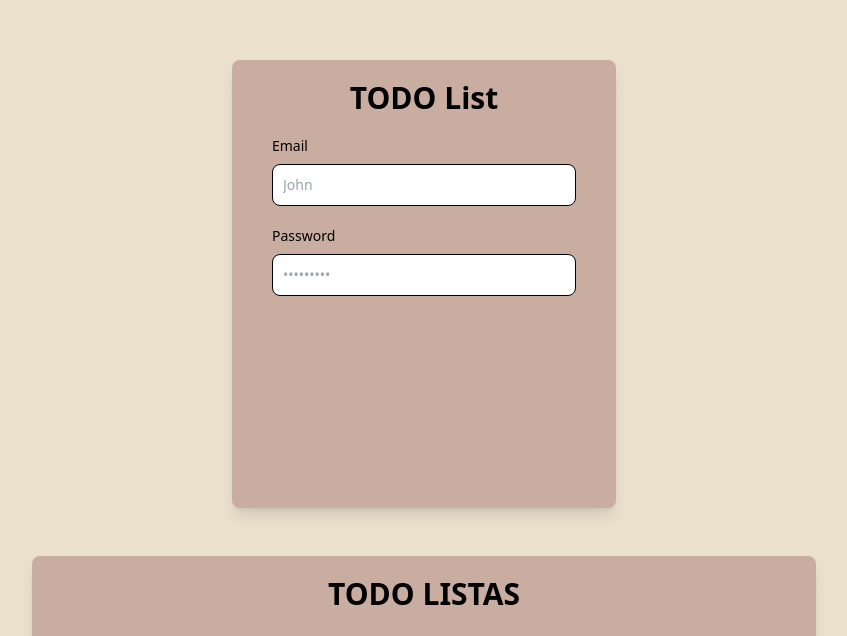
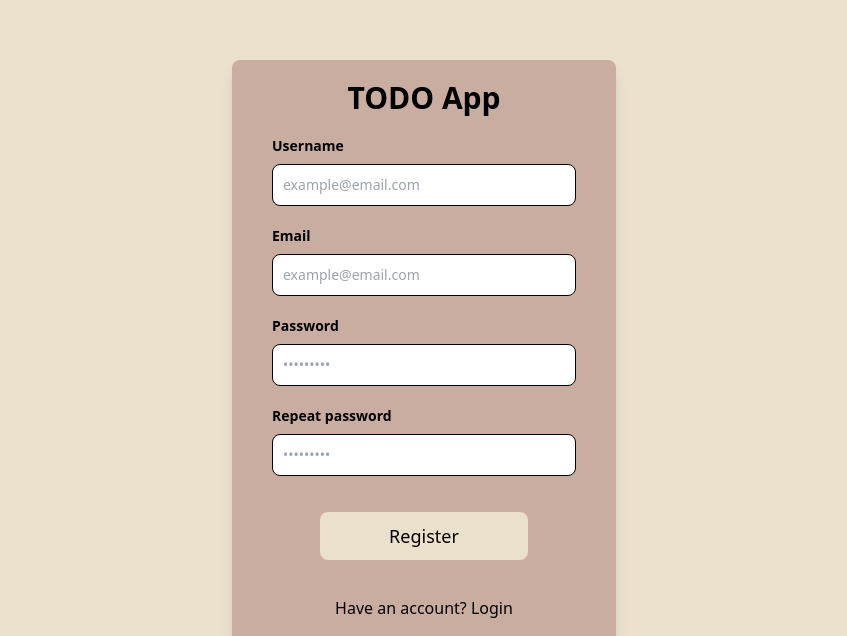
Before and after one commit to DanVolu/TODO-aplikacija, a React (Vite) app: page / in a window 1280 px wide. Shown: the part 164-800 px from the top of the page, without its empty margins (216-1063 px from the left). Built offline with nearby package versions, Linux system fonts and the light colour scheme.

Commit message:
pabaigiau register / login, bet reikes truputi pafixint

```diff
--- a/src/App.jsx
+++ b/src/App.jsx
@@ -1,12 +1,16 @@
 // import { BrowserRouter, Routes, Route } from 'react-router-dom'
 import Login from './components/Login.jsx'
 import Todo from './components/Todo.jsx'
+import Register from './components/Register.jsx'
 
 function App() {
 
 
   return (
     <>
+    <Register></Register>
+
+
       <Login></Login>
       <Todo></Todo>
       {/* <BrowserRouter>
--- a/src/components/Login.jsx
+++ b/src/components/Login.jsx
@@ -3,20 +3,27 @@ function Login() {
   //TODO button, dont have an account link to register page, and register page, placeholders
 
   return (
-    <div className="w-[24rem] h-[28rem] mx-auto mt-56 rounded-lg  shadow-lg bg-todo">
+    <div className="w-[24rem] h-[26rem] mx-auto mt-56 rounded-lg  shadow-lg bg-todo">
         <div className="w-full p-5">
-          <p className="font-semibold text-3xl flex justify-center"> TODO List</p>
+          <p className="font-semibold text-3xl flex justify-center"> TODO App</p>
           </div>
 
-          <div className="w-full grid place-items-center px-10">
-            <label for="email" className="block mb-2 text-sm font-medium text-gray-900 dark:text-white w-full">Email</label>
-            <input type="text" id="email" className="bg-gray-50 border border-gray-300 text-gray-900 text-sm rounded-lg focus:ring-blue-500 focus:border-blue-500 block w-[19rem] p-2.5 dark:bg-gray-700 dark:border-gray-600 dark:placeholder-gray-400 dark:text-white dark:focus:ring-blue-500 dark:focus:border-blue-500" placeholder="John" required />
+          <div className="w-full grid place-items-center px-10 ">
+            <label htmlFor="email" className="block mb-2 font-semibold text-sm  text-gray-900 dark:text-white w-full">Email</label>
+            <input type="text" id="email" className="bg-gray-50 border border-gray-300 text-gray-900 text-sm rounded-lg focus:ring-blue-500 focus:border-blue-500 block w-[19rem] p-2.5 dark:bg-gray-700 dark:border-gray-600 dark:placeholder-gray-400 dark:text-white dark:focus:ring-blue-500 dark:focus:border-blue-500" placeholder="example@email.com" required />
         </div>
 
-        <div class="w-full grid place-items-center px-10 mt-5">
-        <label for="password" className="block mb-2 text-sm font-medium text-gray-900 dark:text-white w-full">Password</label>
-        <input type="password" id="password" class="bg-gray-50 border border-gray-300 text-gray-900 text-sm rounded-lg focus:ring-blue-500 focus:border-blue-500 block w-full p-2.5 dark:bg-gray-700 dark:border-gray-600 dark:placeholder-gray-400 dark:text-white dark:focus:ring-blue-500 dark:focus:border-blue-500" placeholder="•••••••••" required />
+        <div className="w-full grid place-items-center px-10 mt-5">
+        <label htmlFor="password" className="block mb-2 text-sm font-semibold text-gray-900 dark:text-white w-full">Password</label>
+        <input type="password" id="password" className="bg-gray-50 border border-gray-300 text-gray-900 text-sm rounded-lg focus:ring-blue-500 focus:border-blue-500 block w-full p-2.5 dark:bg-gray-700 dark:border-gray-600 dark:placeholder-gray-400 dark:text-white dark:focus:ring-blue-500 dark:focus:border-blue-500" placeholder="•••••••••" required />
     </div>
+       <div className="w-full grid place-items-center p-9">
+    <button type="submit" className=" w-[13rem] h-[3rem] text-white bg-mainBg font-medium rounded-lg text-lg  px-10 py-2.5 text-center">Login</button>
+     </div>
+
+      <div className="w-full grid place-items-center">
+         <h3><a href="#">Don&#39;t have an account? Register</a></h3>
+      </div>
 
     </div>
   )
--- /dev/null
+++ b/src/components/Register.jsx
@@ -0,0 +1,43 @@
+function Register(){
+
+
+    //TODO  Prideti aki kad matyti passwordus, sutvarkyt melynus borderius ant input fieldu paspaudimu
+
+    return(
+        <div className="w-[24rem] h-[38rem] mx-auto mt-56 rounded-lg  shadow-lg bg-todo">
+        <div className="w-full p-5">
+          <p className="font-semibold text-3xl flex justify-center"> TODO App</p>
+          </div>
+
+          <div className="w-full grid place-items-center px-10">
+            <label htmlFor="email" className="block mb-2 font-semibold text-sm  text-gray-900 dark:text-white w-full">Username</label>
+            <input type="text" id="username" className="bg-gray-50 border border-gray-300 text-gray-900 text-sm rounded-lg focus:ring-blue-500 focus:border-blue-500 block w-[19rem] p-2.5 dark:bg-gray-700 dark:border-gray-600 dark:placeholder-gray-400 dark:text-white dark:focus:ring-blue-500 dark:focus:border-blue-500" placeholder="example@email.com" required />
+        </div>
+
+          <div className="w-full grid place-items-center px-10 mt-5">
+            <label htmlFor="email" className="block mb-2 font-semibold text-sm  text-gray-900 dark:text-white w-full">Email</label>
+            <input type="text" id="email" className="bg-gray-50 border border-gray-300 text-gray-900 text-sm rounded-lg focus:ring-blue-500 focus:border-blue-500 block w-[19rem] p-2.5 dark:bg-gray-700 dark:border-gray-600 dark:placeholder-gray-400 dark:text-white dark:focus:ring-blue-500 dark:focus:border-blue-500" placeholder="example@email.com" required />
+        </div>
+
+        <div className="w-full grid place-items-center px-10 mt-5">
+        <label htmlFor="password" className="block mb-2 text-sm font-semibold text-gray-900 dark:text-white w-full">Password</label>
+        <input type="password" id="password" className="bg-gray-50 border border-gray-300 text-gray-900 text-sm rounded-lg block w-full p-2.5" placeholder="•••••••••" required />
+    </div>
+
+    <div className="w-full grid place-items-center px-10 mt-5">
+        <label htmlFor="password" className="block mb-2 text-sm font-semibold text-gray-900 dark:text-white w-full">Repeat password</label>
+        <input type="password" id="repeatPassword" className="bg-gray-50 border border-gray-300 text-gray-900 text-sm rounded-lg focus:ring-blue-500 focus:border-blue-500 block w-full p-2.5 dark:bg-gray-700 dark:border-gray-600 dark:placeholder-gray-400 dark:text-white dark:focus:ring-blue-500 dark:focus:border-blue-500" placeholder="•••••••••" required />
+    </div>
+       <div className="w-full grid place-items-center p-9">
+    <button type="submit" className=" w-[13rem] h-[3rem] text-white bg-mainBg font-medium rounded-lg text-lg  px-10 py-2.5 text-center">Register</button>
+     </div>
+
+      <div className="w-full grid place-items-center">
+         <h3><a href="#">Have an account? Login</a></h3>
+      </div>
+
+    </div>
+    )
+}
+
+export default Register
```
